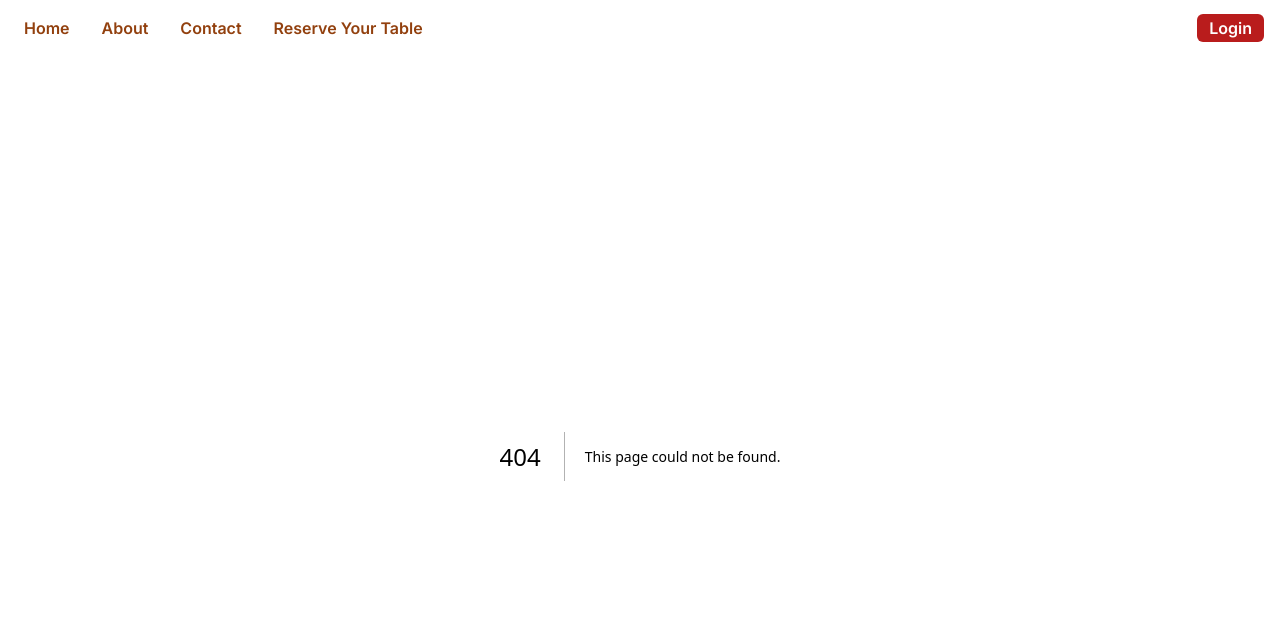
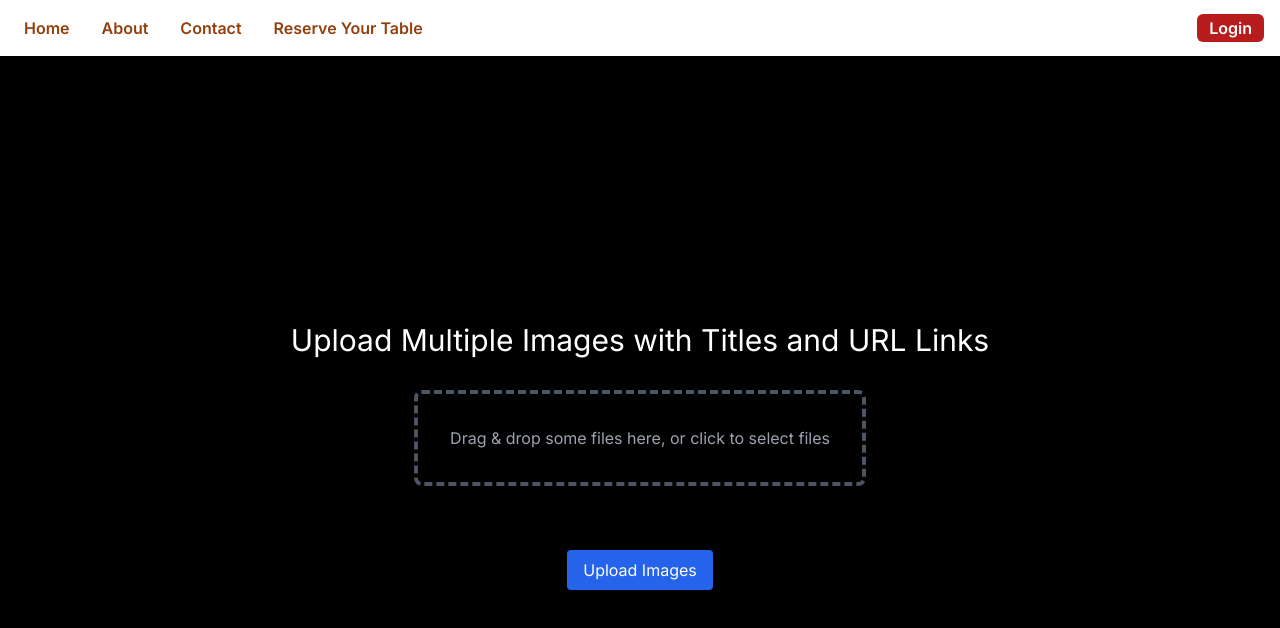
Before and after one commit to Debankushg/Next_14, a Next.js app: page /team in a window 1280 px wide. Before the commit this address had no page. Shown: the top 628 px of the page. Built offline with nearby package versions, Linux system fonts and the light colour scheme.

Commit message:
Made a Image Upload Section

```diff
--- a/app/globals.css
+++ b/app/globals.css
@@ -2,11 +2,11 @@
 @tailwind components;
 @tailwind utilities;
 
-:root {
+/* :root {
   --foreground-rgb: 0, 0, 0;
   --background-start-rgb: 214, 219, 220;
   --background-end-rgb: 255, 255, 255;
-}
+} */
 
 @media (prefers-color-scheme: dark) {
   :root {
--- /dev/null
+++ b/app/team/page.js
@@ -0,0 +1,113 @@
+'use client'
+
+import { useState } from 'react';
+import { useDropzone } from 'react-dropzone';
+
+const ImageUpload = () => {
+  const [images, setImages] = useState([]);
+
+  const onDrop = (acceptedFiles) => {
+    const newImages = acceptedFiles.map((file) => ({
+      file,
+      title: '',
+      urlLink: '',
+      preview: URL.createObjectURL(file),
+    }));
+
+    setImages((prevImages) => [...prevImages, ...newImages]);
+  };
+
+
+    const { getRootProps, getInputProps } = useDropzone({
+    onDrop,
+    accept: 'image/*',
+    multiple: true,
+  });
+
+  const handleTitleChange = (index, title) => {
+    const newImages = [...images];
+    newImages[index].title = title;
+    setImages(newImages);
+  };
+
+  const handleUrlLinkChange = (index, urlLink) => {
+    const newImages = [...images];
+    newImages[index].urlLink = urlLink;
+    setImages(newImages);
+  };
+
+  const handleUpload = async () => {
+    const formData = new FormData();
+     images.map(({ file, title, urlLink }) => {
+      const imageObject = { title, urlLink, file };
+      formData.append('files', file);
+      formData.append('titles', title);
+      formData.append('urlLinks', urlLink);
+      return imageObject;
+    });
+
+    formData.forEach((key)=>console.log(key))
+    console.log(images,'images');
+    try {
+      const response = await fetch('/api/upload', {
+        method: 'POST',
+        body: formData,
+      });
+
+      if (!response.ok) {
+        throw new Error(`HTTP error! status: ${response.status}`);
+      }
+
+      const result = await response.json();
+      console.log('Images uploaded successfully:', result.data);
+    } catch (error) {
+      console.error('Error uploading images:', error);
+    }
+  };
+
+  return (
+    <div className="bg-black min-h-screen flex flex-col items-center justify-center py-8 px-4">
+      <h1 className="text-white text-3xl mb-8">Upload Multiple Images with Titles and URL Links</h1>
+      <div
+        {...getRootProps()}
+        className="border-4 border-dashed border-gray-600 rounded-lg p-8 cursor-pointer mb-8"
+      >
+        <input {...getInputProps()} />
+        <p className="text-gray-400">Drag & drop some files here, or click to select files</p>
+      </div>
+      <div className="grid grid-cols-1 sm:grid-cols-2 md:grid-cols-3 lg:grid-cols-4 gap-4">
+        {images.map((image, index) => (
+          <div key={index} className="bg-gray-800 p-4 rounded-lg">
+            <img
+              src={image.preview}
+              alt="Image Preview"
+              className="w-full h-32 object-cover mb-4 rounded"
+            />
+            <input
+              type="text"
+              placeholder="Title"
+              value={image.title}
+              onChange={(e) => handleTitleChange(index, e.target.value)}
+              className="w-full mb-2 p-2 bg-gray-900 text-white rounded"
+            />
+            <input
+              type="text"
+              placeholder="URL Link"
+              value={image.urlLink}
+              onChange={(e) => handleUrlLinkChange(index, e.target.value)}
+              className="w-full p-2 bg-gray-900 text-white rounded"
+            />
+          </div>
+        ))}
+      </div>
+      <button
+        onClick={handleUpload}
+        className="mt-8 bg-blue-600 text-white py-2 px-4 rounded hover:bg-blue-700"
+      >
+        Upload Images
+      </button>
+    </div>
+  );
+};
+
+export default ImageUpload;
--- a/package.json
+++ b/package.json
@@ -14,6 +14,7 @@
     "react": "^18",
     "react-beautiful-dnd": "^13.1.1",
     "react-dom": "^18",
+    "react-dropzone": "^14.2.3",
     "react-icons": "^5.0.1",
     "zustand": "^4.5.4"
   },
```
Also changed, not shown: 1 other file (tests, documents, lock files or other folders).
